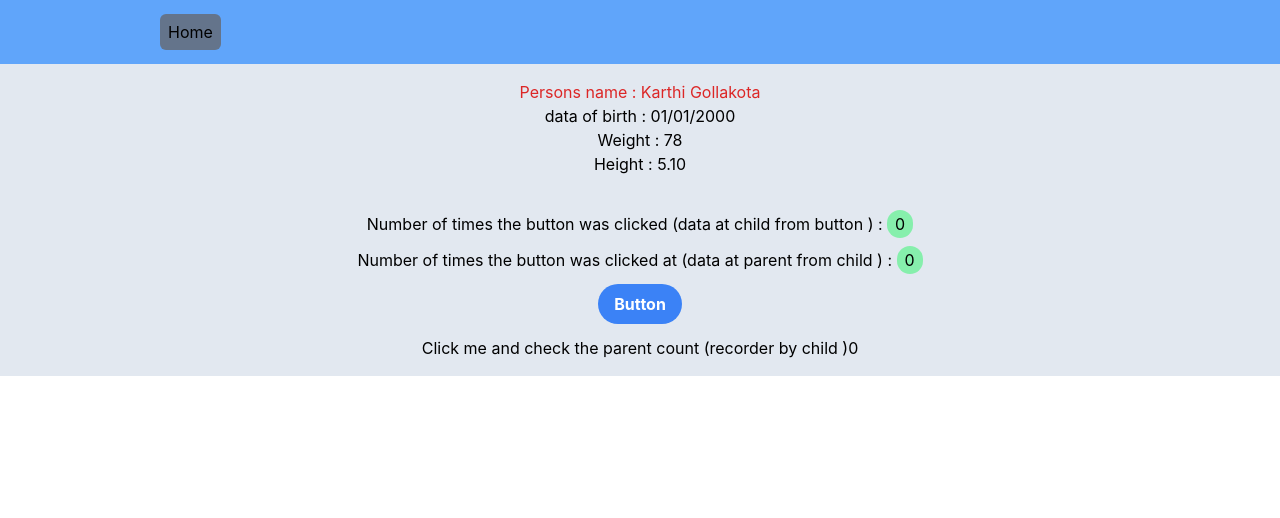
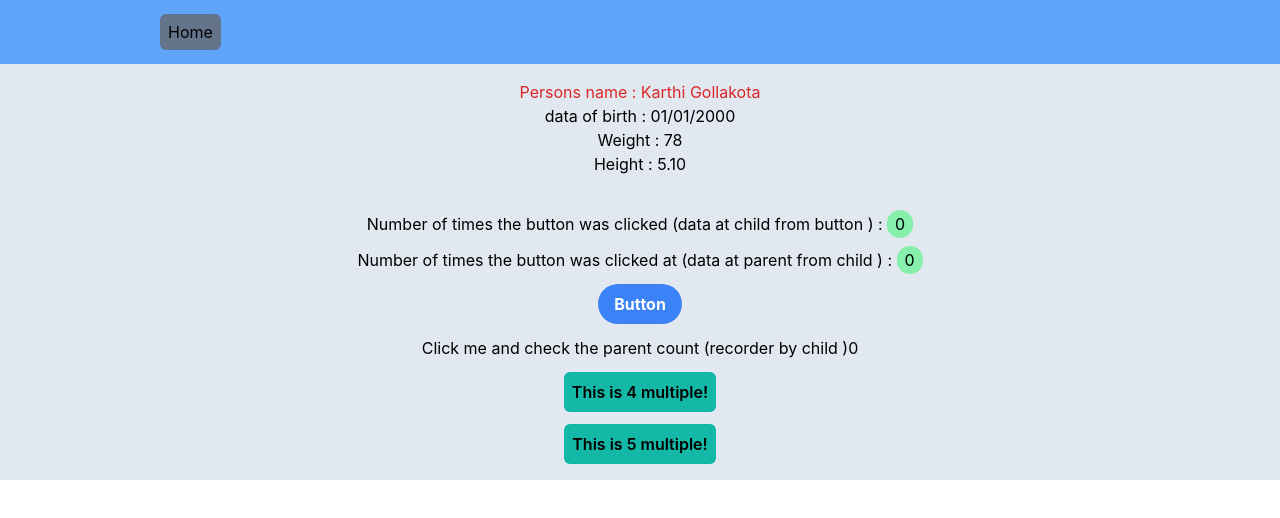
Before and after one commit to vvsrrSunny/react-quick-project, a React (Create React App) app: page / in a window 1280 px wide. Shown: the top 518 px of the page. Built offline with nearby package versions, Linux system fonts and the light colour scheme.

Commit message:
added texts #1

```diff
--- a/src/components/Child.jsx
+++ b/src/components/Child.jsx
@@ -31,6 +31,8 @@ class Child extends Component {
           <button onClick={this.onclickOfButton}>
             Click me and check the parent count (recorder by child ){this.state.numberOfClicks}
           </button>
+          <span className={`p-2 bg-teal-500 rounded-md font-semibold`}> This is 4 multiple!</span>
+          <span className={`p-2 bg-teal-500 rounded-md font-semibold`}> This is 5 multiple!</span>
         </div>
       </div>
     );
```
